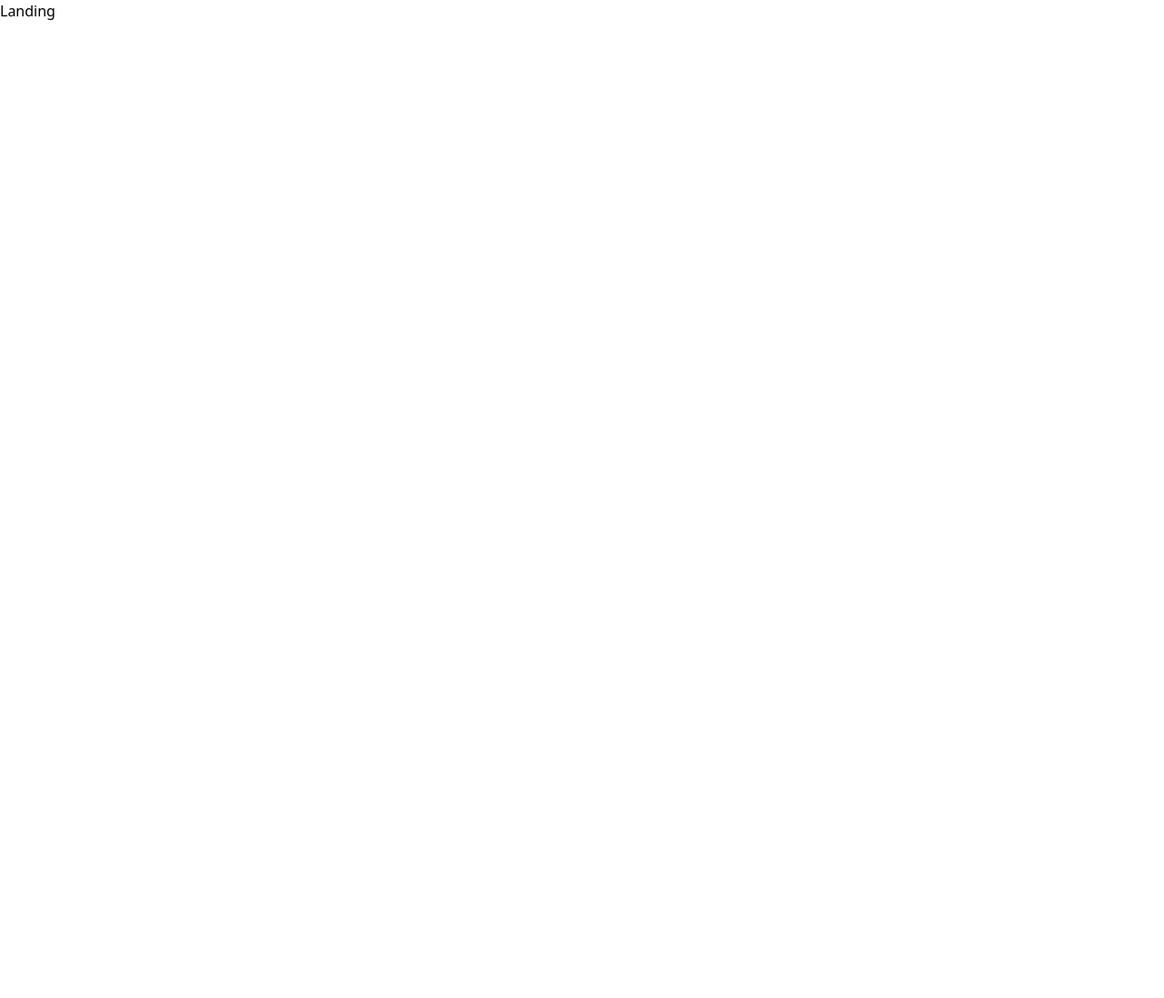
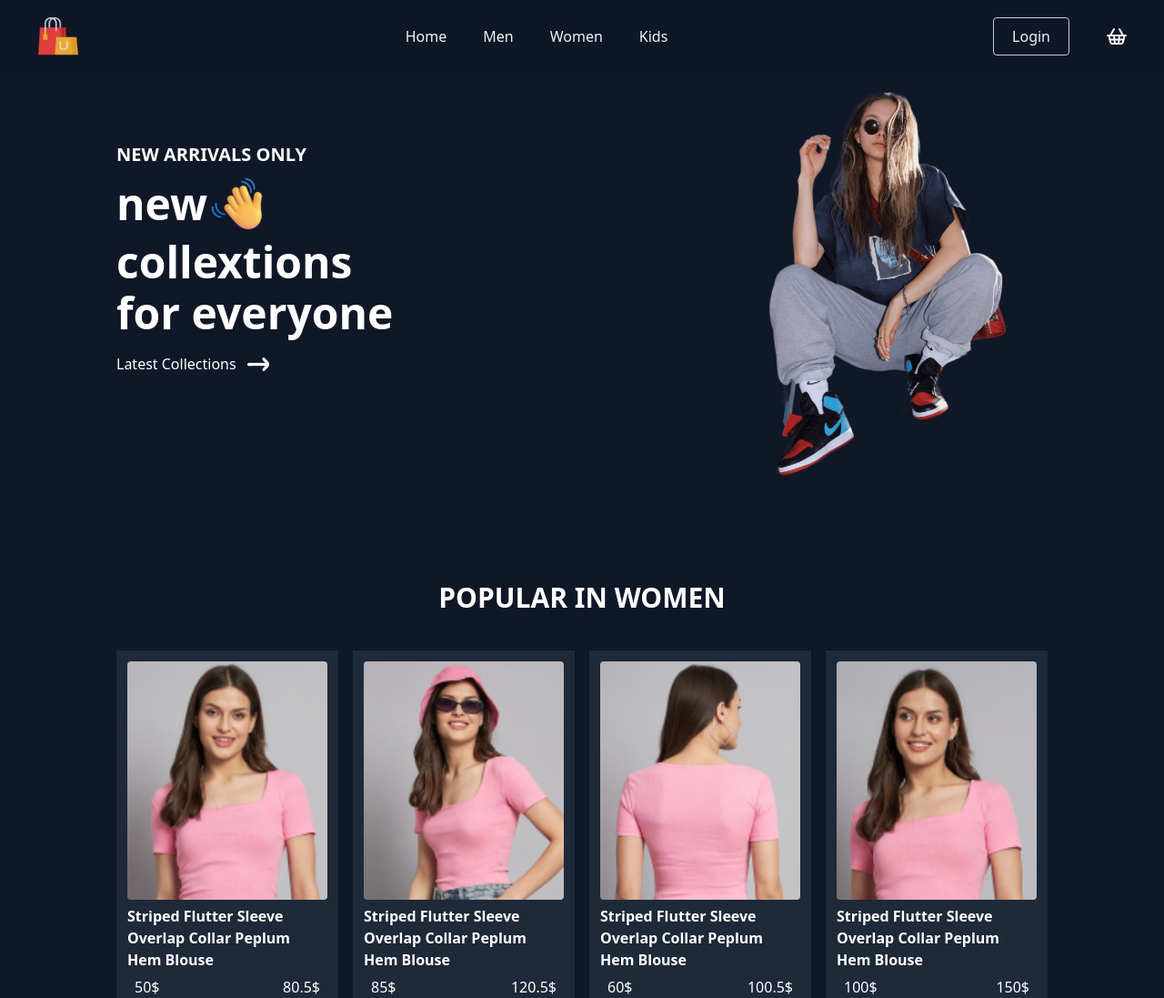
Before and after one commit to IncridableAcuman/shopper-commerce, a React (Vite) app in the folder client/: page /landing in a window 1280 px wide. Shown: the top 1097 px of the page at 91% size. Before the commit the page ends 800 px from the top, so only its background shows below. Built offline with nearby package versions, Linux system fonts and the light colour scheme.

Commit message:
coding blog

```diff
--- a/client/src/components/Navbar.jsx
+++ b/client/src/components/Navbar.jsx
@@ -1,8 +1,25 @@
-import React from 'react'
+import { ShoppingBag, ShoppingBasket } from 'lucide-react'
+import { useNavigate } from 'react-router-dom'
 
 const Navbar = () => {
+    const navigate=useNavigate();
   return (
-    <div>Navbar</div>
+    <>
+    <header className='fixed w-full left-0 top-0 flex items-center justify-between p-4 sm:px-6 md:px-8 lg:px-10 bg-gray-900 opacity-95'>
+        <img src="./logo.png" alt="logo" className='w-12 cursor-pointer' />
+        <div className="flex items-center gap-4 sm:gap-6 md:gap-8 lg:gap-10">
+              <a href="#" className='hover:text-sky-700 transition duration-300'>Home</a>
+              <a href="#" className='hover:text-sky-700 transition duration-300'>Men</a>
+              <a href="#" className='hover:text-sky-700 transition duration-300'>Women</a>
+              <a href="#" className='hover:text-sky-700 transition duration-300'>Kids</a>
+          </div>
+          <div className="flex items-center gap-4 sm:gap-6 md:gap-8 lg:gap-10">
+            <button className='border border-gray-300 px-5 py-2 cursor-pointer rounded shadow
+             hover:bg-gray-300 hover:text-gray-900 transition duration-300' onClick={()=>navigate("/login")}>Login</button>
+            <ShoppingBasket/>
+          </div>
+      </header>
+    </>
   )
 }
 
--- a/client/src/index.css
+++ b/client/src/index.css
@@ -1 +1,5 @@
 @import "tailwindcss";
+
+.pdg{
+    padding: 30px 10%;
+}
--- a/client/src/pages/Landing.jsx
+++ b/client/src/pages/Landing.jsx
@@ -1,8 +1,91 @@
-import React from 'react'
+import Footer from '../components/Footer'
+import Navbar from '../components/Navbar'
 
 const Landing = () => {
+
+  const data=[
+    {
+        id:1,
+        name:"Striped Flutter Sleeve Overlap Collar Peplum Hem Blouse",
+        image:"./p1_product_i1.png",
+        new_price:50.00,
+        old_price:80.50,
+      },
+      {id:2,
+        name:"Striped Flutter Sleeve Overlap Collar Peplum Hem Blouse",
+        image:"./p1_product_i2.png",
+        new_price:85.00,
+        old_price:120.50,
+      },
+      {id:3,
+        name:"Striped Flutter Sleeve Overlap Collar Peplum Hem Blouse",
+        image:"./p1_product_i3.png",
+        new_price:60.00,
+        old_price:100.50,
+      },
+      {id:4,
+        name:"Striped Flutter Sleeve Overlap Collar Peplum Hem Blouse",
+        image:"./p1_product_i4.png",
+        new_price:100.00,
+        old_price:150.00,
+      },
+  ]
   return (
-    <div>Landing</div>
+    <>
+    <div className="w-full min-h-screen bg-gray-900 text-white">
+      <Navbar/>
+      <div className="flex flex-col lg:flex-row items-center justify-between pdg">
+        <div className="">
+          <h4 className='text-xl font-semibold uppercase'>new arrivals only</h4>
+          <h4 className='flex items-center text-5xl pt-2 font-extrabold '>new
+            <img src="hand_icon.png" alt="hand" className='w-16' /> <br />
+          </h4>
+          <h4 className='text-5xl font-extrabold pt-2'>collextions
+          </h4>
+          <h4 className='text-5xl font-extrabold pt-2'>for everyone</h4>
+          <button className='flex items-center gap-3 pt-5 hover:underline transition duration-300'>
+          Latest Collections
+          <img src="./arrow.png" alt="arrow" />
+         </button>
+        </div>
+        <img src="./hero_image.png" alt="hero"
+         className='w-1/3 pt-10' />
+      </div>
+      {/* popular in women */}
+      <div className="pdg">
+        <h1 className='text-center text-3xl font-semibold uppercase py-10'>popular in women</h1>
+        <div className="grid grid-cols-1 sm:grid-cols-2 md:grid-cols-3 lg:grid-cols-4 gap-4">
+          {
+            data.map((item)=>(
+              <div className="bg-gray-800 shadow p-3 space-y-1.5" key={item.id}>
+                <img src={item.image} alt={item.name} className='w-full rounded' />
+                <h2 className='font-semibold'>{item.name}</h2>
+                <div className="flex items-center justify-between px-2">
+                  <p>{item.new_price}$</p>
+                   <p className=''>{item.old_price}$</p>
+                </div>
+              </div>
+            ))
+          }
+        </div>
+      </div>
+      {/* exclusive */}
+      <div className="bg-sky-900 w-full max-w-7xl rounded mx-auto p-4">
+        <div className="flex flex-col lg:flex-row items-center justify-between px-4 sm:px-6 md:px-8 lg:px-10">
+          <div className='space-y-3 uppercase'>
+            <h2 className="text-3xl font-semibold lg:text-6xl">exclusive</h2>
+            <h2 className="text-3xl font-semibold lg:text-6xl">offers for you</h2>
+            <h5 className='pb-3'>only on best sellers products</h5>
+            <button className='border border-gray-300 px-5 py-2
+             rounded shadow cursor-pointer hover:bg-gray-300 hover:text-gray-900 transition duration-300'>Check now</button>
+          </div>
+          <img src="./exclusive_image.png" alt="exclusive_image" className='w-1/3' />
+        </div>
+      </div>
+      {/* footer */}
+      <Footer/>
+    </div>
+    </>
   )
 }
 
```
Also changed, not shown: client/src/assets/data.js (renamed from client/public/data.js, +4 -4 lines).
